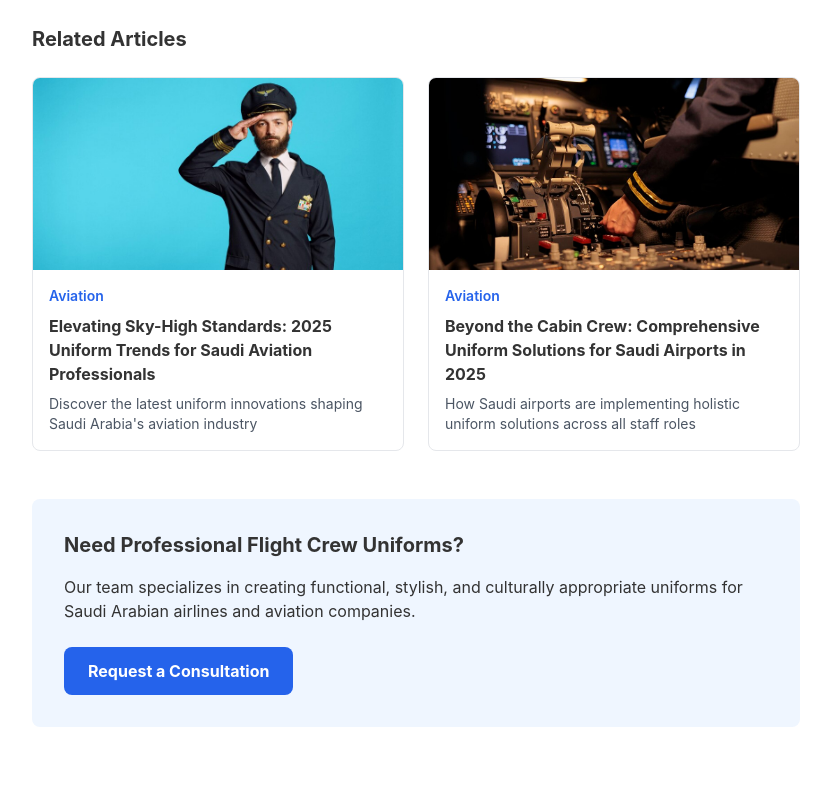
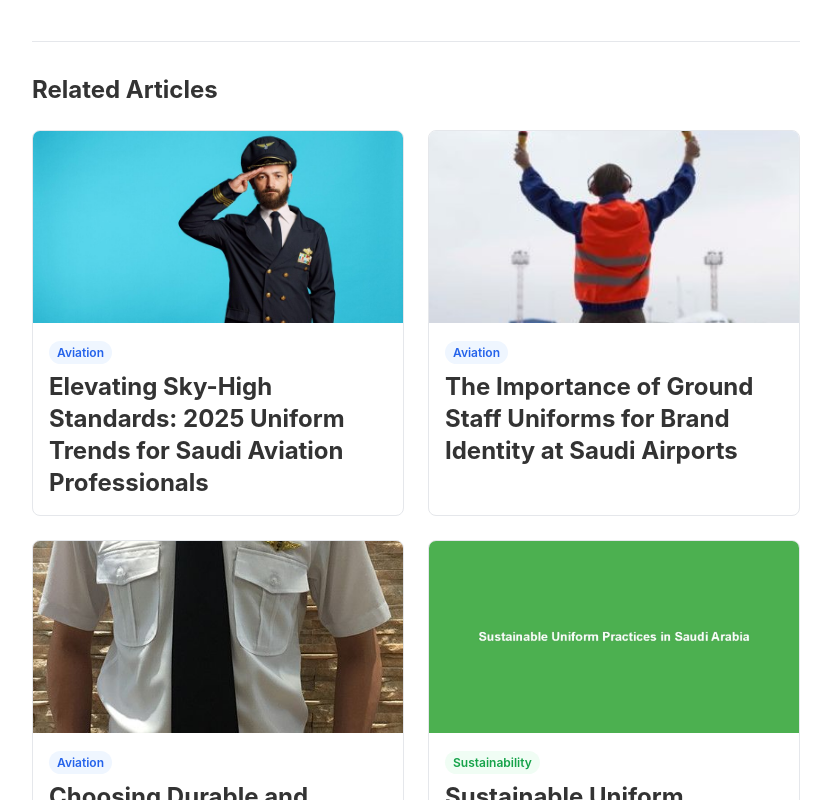
Before and after one commit to uneomcompany/uniform2, a Next.js app: page /blog/pilot-flight-crew-uniforms-ksa in a window 1280 px wide. Shown: the part 7280-8080 px from the top of the page, without its empty margins (224-1055 px from the left). Built offline with nearby package versions, Linux system fonts and the light colour scheme.

Commit message:
Fix 404 errors and add internal outlinks to pilot-flight-crew-uniforms-ksa page

```diff
--- a/app/blog/pilot-flight-crew-uniforms-ksa/page.tsx
+++ b/app/blog/pilot-flight-crew-uniforms-ksa/page.tsx
@@ -467,12 +467,12 @@ export default function ArticlePage() {
           </div>
 
           {/* Related Articles */}
-          <div className="mb-12">
-            <h3 className="font-bold text-xl mb-6">Related Articles</h3>
+          <div className="mt-16 border-t border-gray-200 pt-8">
+            <h2 className="text-2xl font-bold mb-6">Related Articles</h2>
             <div className="grid grid-cols-1 md:grid-cols-2 gap-6">
               <div className="border border-gray-200 rounded-lg overflow-hidden">
-                <Link href="/blog/aviation-uniform-trends-2025">
-                  <div className="h-48 relative">
+                <Link href="/blog/aviation-uniform-trends-2025" className="block hover:opacity-90 transition">
+                  <div className="relative h-48">
                     <Image
                       src="/images/aviation_sector/aviation_uniforms.jpg"
                       alt="Aviation uniform trends"
@@ -481,27 +481,59 @@ export default function ArticlePage() {
                     />
                   </div>
                   <div className="p-4">
-                    <div className="text-sm text-blue-600 font-semibold mb-2">Aviation</div>
-                    <h4 className="font-bold mb-2">Elevating Sky-High Standards: 2025 Uniform Trends for Saudi Aviation Professionals</h4>
-                    <p className="text-gray-600 text-sm">Discover the latest uniform innovations shaping Saudi Arabia's aviation industry</p>
+                    <span className="text-xs font-semibold text-blue-600 bg-blue-50 rounded-full py-1 px-2">Aviation</span>
+                    <h3 className="font-bold mt-2">Elevating Sky-High Standards: 2025 Uniform Trends for Saudi Aviation Professionals</h3>
                   </div>
                 </Link>
               </div>
 
               <div className="border border-gray-200 rounded-lg overflow-hidden">
-                <Link href="/blog/comprehensive-aviation-uniform-solutions">
-                  <div className="h-48 relative">
+                <Link href="/blog/ground-staff-uniforms-brand-identity" className="block hover:opacity-90 transition">
+                  <div className="relative h-48">
                     <Image
-                      src="/images/aviation_sector/air_crew_attire.jpg"
-                      alt="Comprehensive uniform solutions"
+                      src="/images/aviation_sector/ground_crew_uniforms.jpeg"
+                      alt="Ground staff uniforms"
                       fill
                       className="object-cover"
                     />
                   </div>
                   <div className="p-4">
-                    <div className="text-sm text-blue-600 font-semibold mb-2">Aviation</div>
-                    <h4 className="font-bold mb-2">Beyond the Cabin Crew: Comprehensive Uniform Solutions for Saudi Airports in 2025</h4>
-                    <p className="text-gray-600 text-sm">How Saudi airports are implementing holistic uniform solutions across all staff roles</p>
+                    <span className="text-xs font-semibold text-blue-600 bg-blue-50 rounded-full py-1 px-2">Aviation</span>
+                    <h3 className="font-bold mt-2">The Importance of Ground Staff Uniforms for Brand Identity at Saudi Airports</h3>
+                  </div>
+                </Link>
+              </div>
+
+              <div className="border border-gray-200 rounded-lg overflow-hidden">
+                <Link href="/blog/aviation-maintenance-crew-uniforms" className="block hover:opacity-90 transition">
+                  <div className="relative h-48">
+                    <Image
+                      src="/images/aviation_sector/aircraft_technician_wear.jpeg"
+                      alt="Aviation maintenance crew uniforms"
+                      fill
+                      className="object-cover"
+                    />
+                  </div>
+                  <div className="p-4">
+                    <span className="text-xs font-semibold text-blue-600 bg-blue-50 rounded-full py-1 px-2">Aviation</span>
+                    <h3 className="font-bold mt-2">Choosing Durable and Functional Uniforms for Aviation Maintenance Crews in KSA</h3>
+                  </div>
+                </Link>
+              </div>
+
+              <div className="border border-gray-200 rounded-lg overflow-hidden">
+                <Link href="/blog/NouraSustainable" className="block hover:opacity-90 transition">
+                  <div className="relative h-48">
+                    <Image
+                      src="/images/sustainability/eco_friendly_uniforms.jpg"
+                      alt="Sustainable uniform practices"
+                      fill
+                      className="object-cover"
+                    />
+                  </div>
+                  <div className="p-4">
+                    <span className="text-xs font-semibold text-green-600 bg-green-50 rounded-full py-1 px-2">Sustainability</span>
+                    <h3 className="font-bold mt-2">Sustainable Uniform Practices in Saudi Arabia: Embracing Eco-Friendly Corporate Wear</h3>
                   </div>
                 </Link>
               </div>
@@ -509,11 +541,12 @@ export default function ArticlePage() {
           </div>
 
           {/* Call to Action */}
-          <div className="bg-blue-50 rounded-lg p-8">
-            <h3 className="font-bold text-xl mb-4">Need Professional Flight Crew Uniforms?</h3>
-            <p className="mb-6">Our team specializes in creating functional, stylish, and culturally appropriate uniforms for Saudi Arabian airlines and aviation companies.</p>
-            <Link href="/contact" className="inline-block bg-blue-600 text-white px-6 py-3 rounded-lg font-bold hover:bg-blue-700 transition">
-              Request a Consultation
+          <div className="mt-12 bg-blue-50 rounded-xl p-8 text-center">
+            <h3 className="text-2xl font-bold mb-3">Need Specialized Aviation Uniforms?</h3>
+            <p className="text-gray-700 mb-6">We provide custom uniform solutions for airlines and aviation companies across Saudi Arabia.</p>
+            <Link href="/request-quote"
+                  className="inline-block bg-blue-600 hover:bg-blue-700 text-white font-medium px-6 py-3 rounded-lg transition">
+              Request a Quote
             </Link>
           </div>
         </div>
```
Also changed, not shown: scripts/create-missing-author-image.js (added, +44 -0 lines), public/images/author/نورة_العتيبي.jpg (added).
